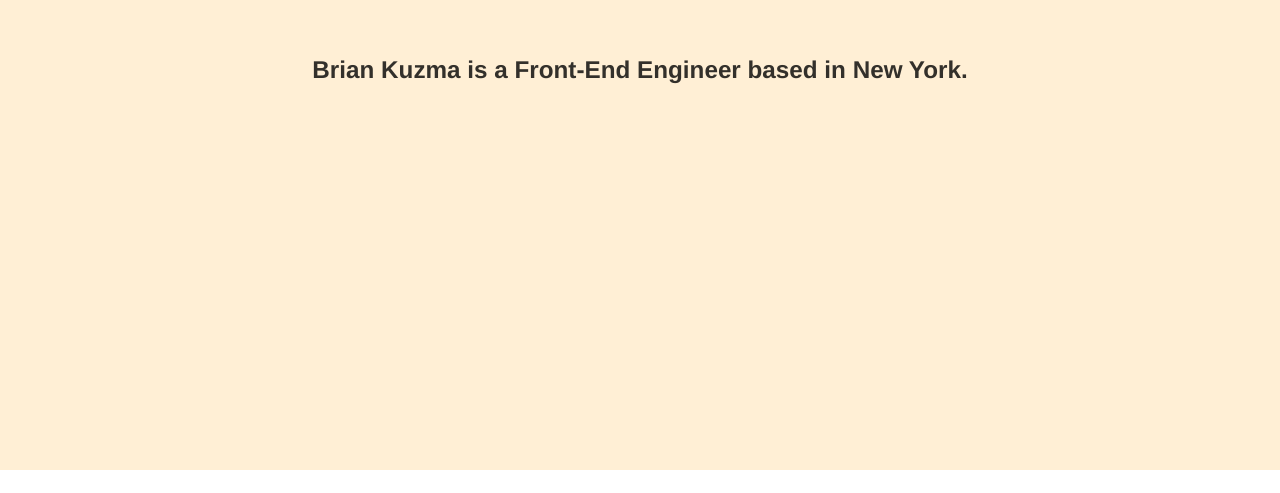
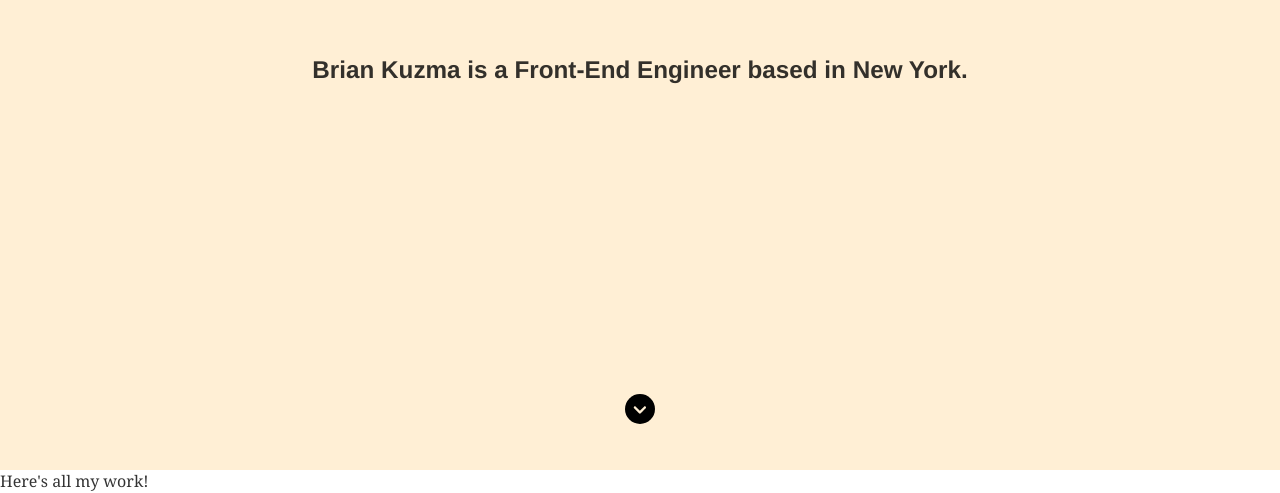
Before and after one commit to bkuzma/bkuzma.github.io, a Gatsby site: page / in a window 1280 px wide. Shown: the part 330-823 px from the top of the page. Before the commit the page ends 800 px from the top, so only its background shows below. Built offline with nearby package versions, Linux system fonts and the light colour scheme; Gatsby itself is replaced by a stand-in of ours; some packages are replaced by stand-ins of ours.

Commit message:
move LandingTile to its own component file

```diff
--- /dev/null
+++ b/src/components/LandingTile.js
@@ -0,0 +1,38 @@
+import React from 'react';
+import styled from 'styled-components';
+
+import Chevron from '../components/Chevron';
+
+export default () => {
+
+  const Wrapper = styled.div`
+    align-items: center;
+    background-color: papayawhip;
+    display: flex;
+    height: 100vh;
+    justify-content: center;
+    padding: 20px;
+  `;
+
+  const Header = styled.h2`
+    margin: 0;
+  `;
+
+  const ChevronContainer = styled.a`
+    bottom: 40px;
+    cursor: pointer;
+    fill: #000;
+    left: 50%;
+    position: absolute;
+    transform: translateX(-50%);
+  `;
+
+  return (
+    <Wrapper>
+      <Header>Brian Kuzma is a Front-End Engineer based in New York.</Header>
+      <ChevronContainer href="#work">
+        <Chevron />
+      </ChevronContainer>
+    </Wrapper>
+  );
+};
--- a/src/pages/index.js
+++ b/src/pages/index.js
@@ -1,5 +1,9 @@
 import React from 'react';
 import styled, { injectGlobal } from 'styled-components';
+import SmoothScroll from 'smooth-scroll';
+
+import LandingTile from '../components/LandingTile';
+import Work from '../components/Work';
 
 injectGlobal`
   body {
@@ -8,28 +12,14 @@ injectGlobal`
   }
 `;
 
-const LandingTile = () => {
+var scroll = new SmoothScroll('a[href*="#"]');
 
-  const Wrapper = styled.div`
-    align-items: center;
-    background-color: papayawhip;
-    display: flex;
-    height: 100vh;
-    justify-content: center;
-    padding: 20px;
-  `;
-
-  const Header = styled.h2`
-    margin: 0;
-  `;
+export default () => {
 
   return (
-    <Wrapper>
-      <Header>Brian Kuzma is a Front-End Engineer based in New York.</Header>
-    </Wrapper>
+    <div>
+      <LandingTile />
+      <Work />
+    </div>
   );
 };
-
-export default () => (
-  <LandingTile />
-);
```
